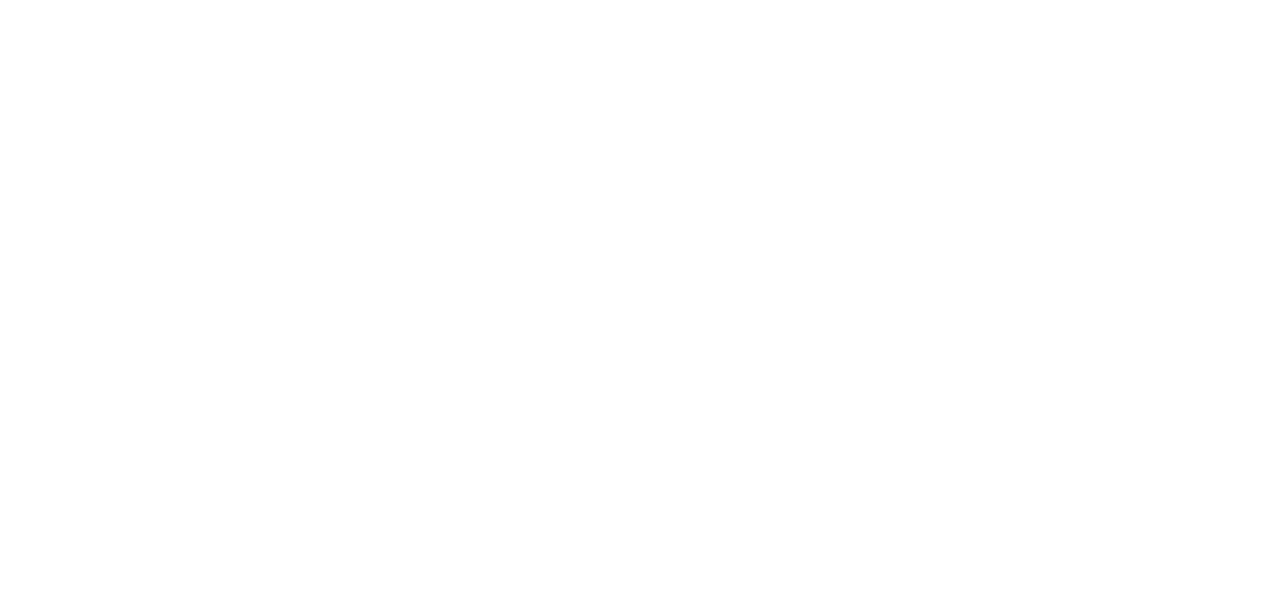
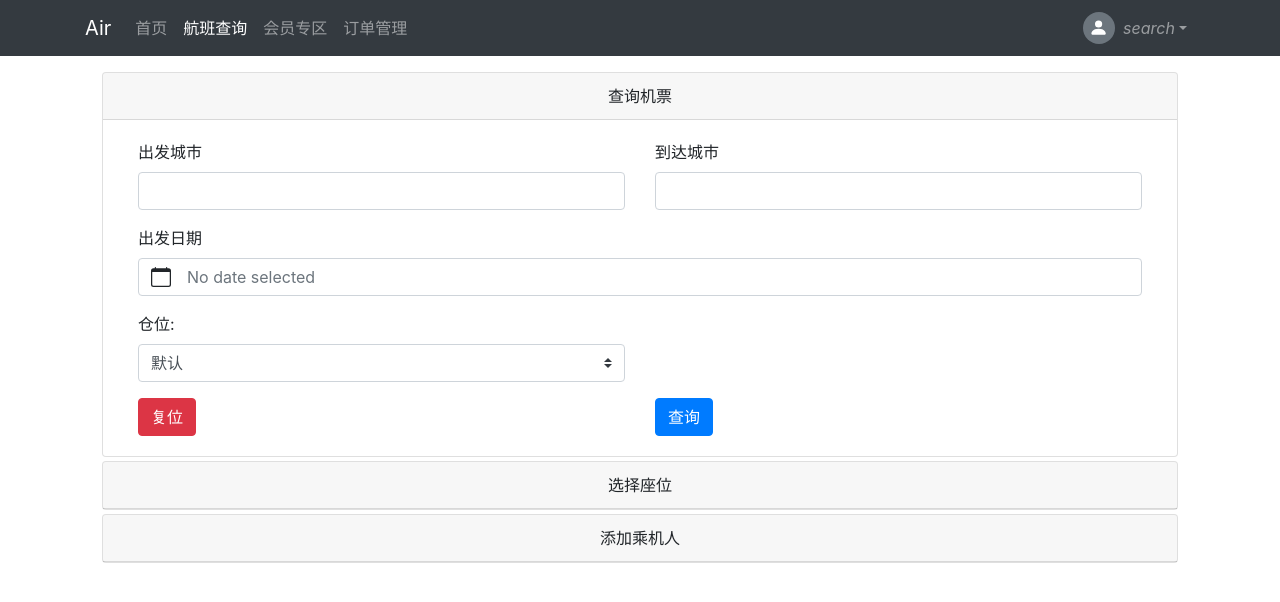
Before and after one commit to GeniusMiaozz/Big-data-based-Airline-Site, a Vue app in the folder frontend/: page /search in a window 1280 px wide. Shown: the top 602 px of the page. Built offline with nearby package versions, Linux system fonts and the light colour scheme; sample sign-in values are in the browser's storage.

Commit message:
机票查询框实现

```diff
--- /dev/null
+++ b/frontend/src/components/AirSearchMain.vue
@@ -0,0 +1,159 @@
+<template>
+    <b-container class="small-margin">
+        <div role="tablist">
+            <b-card no-body class="mb-1">
+                <b-card-header header-tag="header" class="p-1" role="tab">
+                    <b-button block v-b-toggle.accordion-1 variant="outline">查询机票</b-button>
+                </b-card-header>
+                <b-collapse id="accordion-1" visible accordion="my-accordion" role="tabpanel">
+                    <b-card-body>
+                        <b-container>
+                            <b-form @submit="onSubmit" @reset="onReset" v-if="show">
+                                <b-row align-h="start">
+                                    <b-col cols="6">
+                                        <b-form-group
+                                                id="input-group-1"
+                                                label="出发城市"
+                                                label-for="input-1"
+                                        >
+                                            <b-form-input
+                                                    id="input-1"
+                                                    v-model="form.city_from"
+                                                    required
+                                                    placeholder=""
+                                            ></b-form-input>
+                                        </b-form-group>
+                                    </b-col>
+                                    <b-col cols="6">
+                                        <b-form-group
+                                                id="input-group-2"
+                                                label="到达城市"
+                                                label-for="input-2"
+                                        >
+                                            <b-form-input
+                                                    id="input-2"
+                                                    v-model="form.city_to"
+                                                    required
+                                                    placeholder=""
+                                            ></b-form-input>
+                                        </b-form-group>
+                                    </b-col>
+                                </b-row>
+                                <b-row align-h="start">
+                                    <b-col>
+                                        <b-form-group
+                                                id="input-group-3"
+                                                label="出发日期"
+                                                label-for="input-3">
+                                            <b-form-datepicker v-model="form.date_start"
+                                                               class="mb-2"
+                                                               required
+                                            >
+
+                                            </b-form-datepicker>
+                                        </b-form-group>
+                                    </b-col>
+                                </b-row>
+
+                                <b-row align-h="start">
+                                    <b-col cols="6">
+                                        <b-form-group id="input-group-4" label="仓位:" label-for="input-4">
+                                            <b-form-select
+                                                    id="input-4"
+                                                    v-model="form.Position"
+                                                    :options="Position"
+                                                    required
+                                            ></b-form-select>
+                                        </b-form-group>
+                                    </b-col>
+                                </b-row>
+                                <b-row align-h="end">
+                                    <b-col cols="6">
+                                        <b-button type="reset" variant="danger">复位</b-button>
+                                    </b-col>
+                                    <b-col cols="6">
+                                        <b-button type="submit" variant="primary">查询</b-button>
+                                    </b-col>
+                                </b-row>
+                            </b-form>
+                        </b-container>
+                    </b-card-body>
+                </b-collapse>
+            </b-card>
+
+            <b-card no-body class="mb-1">
+                <b-card-header header-tag="header" class="p-1" role="tab">
+                    <b-button block v-b-toggle.accordion-2 variant="outline">选择座位</b-button>
+                </b-card-header>
+                <b-collapse id="accordion-2" accordion="my-accordion" role="tabpanel">
+                    <b-card-body>
+                        <!--                        这里放入相应的div-->
+                    </b-card-body>
+                </b-collapse>
+            </b-card>
+
+            <b-card no-body class="mb-1">
+                <b-card-header header-tag="header" class="p-1" role="tab">
+                    <b-button block v-b-toggle.accordion-3 variant="outline">添加乘机人</b-button>
+                </b-card-header>
+                <b-collapse id="accordion-3" accordion="my-accordion" role="tabpanel">
+                    <b-card-body>
+                        <!--                        这里放入相应的div-->
+                    </b-card-body>
+                </b-collapse>
+            </b-card>
+
+        </div>
+    </b-container>
+</template>
+
+<script>
+    export default {
+        name: "AirSearchMain",
+        data() {
+            return {
+
+                form: {
+                    city_from: '',
+                    city_to: '',
+                    name: '',
+                    date_start: '',
+                    Position: null,
+                },
+                Position: [
+                    {text: '默认', value: null},
+                    '经济舱', '头等舱', '商务舱'
+                ],
+                show: true
+            }
+        },
+        methods: {
+            onSubmit(evt) {
+                evt.preventDefault()
+                alert(JSON.stringify(this.form))
+            },
+            onReset(evt) {
+                evt.preventDefault()
+                // Reset our form values
+                this.form.city_from = ''
+                this.form.city_to = ''
+                this.form.name = ''
+                this.form.date_start = ''
+                this.form.Position = null
+                // Trick to reset/clear native browser form validation state
+                this.show = false
+                this.$nextTick(() => {
+                    this.show = true
+                })
+            }
+        }
+    }
+</script>
+
+<style scoped>
+    .small-margin {
+        padding: 0 2em;
+        margin-top: 1em;
+    }
+
+</style>
--- a/frontend/src/components/Header.vue
+++ b/frontend/src/components/Header.vue
@@ -2,16 +2,20 @@
     <div>
         <b-navbar toggleable="lg" type="dark" variant="dark">
             <b-container>
-                <b-navbar-brand href="#">Air</b-navbar-brand>
+                <b-navbar-brand href="#" to="/home">Air</b-navbar-brand>
 
                 <b-navbar-toggle target="nav-collapse"></b-navbar-toggle>
 
                 <b-collapse id="nav-collapse" is-nav>
                     <b-navbar-nav>
-                        <b-nav-item href="#" active>首页</b-nav-item>
-                        <b-nav-item href="#">航班查询</b-nav-item>
-                        <b-nav-item href="#">会员专区</b-nav-item>
-                        <b-nav-item href="#">订单管理</b-nav-item>
+                        <b-nav-item v-if="index===1" active to="/home">首页</b-nav-item>
+                        <b-nav-item v-else to="/home">首页</b-nav-item>
+                        <b-nav-item v-if="index===2" active to="/search">航班查询</b-nav-item>
+                        <b-nav-item v-else to="/search">航班查询</b-nav-item>
+                        <b-nav-item v-if="index===3" active href="#">会员专区</b-nav-item>
+                        <b-nav-item v-else href="#">会员专区</b-nav-item>
+                        <b-nav-item v-if="index===4" active href="#">订单管理</b-nav-item>
+                        <b-nav-item v-else href="#">订单管理</b-nav-item>
                     </b-navbar-nav>
 
                     <!-- Right aligned nav items -->
@@ -35,11 +39,12 @@
 <script>
     export default {
         name: "Header",
-        data() {
-            return {
-                username: 'username'
-            }
-        },
+        // data() {
+        //     return {
+        //         username: 'username'
+        //     }
+        // },
+        props: ['index','username'],
         methods: {
             logout() {
                 window.sessionStorage.removeItem('token')
--- a/frontend/src/components/Booking.vue
+++ b/frontend/src/components/HomeMain.vue
@@ -53,7 +53,7 @@
                             </b-row>
                             <b-row align-h="center">
                                 <b-col>
-                                    {{item.data_x}}
+                                    {{item.date_x}}
                                 </b-col>
                             </b-row>
                         </b-container>
@@ -136,7 +136,7 @@
 
 <script>
     export default {
-        name: "Booking",
+        name: "HomeMain",
         data() {
             return {
                 slide: 0,
@@ -154,9 +154,9 @@
             },
 
             loadCheepFlights() {
-                var obj = this;
-                var url1 = "json\\cheapFlights.json"
-                var url2 = "json\\slidelist.json"
+                const obj = this;
+                const url1 = "json\\cheapFlights.json";
+                const url2 = "json\\slidelist.json";
                 this.$axios.get(url1).then(
                     function (res) {
                         obj.cheapFlights = res.data;
--- a/frontend/src/router/index.js
+++ b/frontend/src/router/index.js
@@ -4,6 +4,7 @@ import Login from "../views/Login";
 import First from "../views/First";
 import Home from "../views/Home";
 import Register from "../views/Register";
+import AirSearch from "../views/AirSearch";
 
 Vue.use(VueRouter)
 
@@ -31,6 +32,11 @@ const routes = [
         path: '/first',
         name: 'first',
         component: First
+    },
+    {
+        path: '/search',
+        name: 'search',
+        component: AirSearch
     }
 ]
 
@@ -44,7 +50,7 @@ router.beforeEach((to, from, next) => {
     // to 将要访问的路径
     // from 从哪个路径跳转而来
     // next 是一个函数表示放行
-    if (to.path === '/login' || to.path ==='/register') return next();
+    if (to.path === '/login' || to.path === '/register') return next();
     // 获取token
     const tokenStr = window.sessionStorage.getItem('token')
     if (!tokenStr) return next('/login');
--- /dev/null
+++ b/frontend/src/views/AirSearch.vue
@@ -0,0 +1,26 @@
+<template>
+    <div>
+        <Header :index="index" :username="username"/>
+        <AirSearchMain/>
+    </div>
+</template>
+
+<script>
+    import Header from "../components/Header";
+    import AirSearchMain from "../components/AirSearchMain";
+
+    export default {
+        name: "AirSearch",
+        components: {Header, AirSearchMain},
+        data() {
+            return {
+                index: 2,
+                username: 'search'
+            }
+        }
+    }
+</script>
+
+<style scoped>
+
+</style>
--- a/frontend/src/views/Home.vue
+++ b/frontend/src/views/Home.vue
@@ -1,16 +1,22 @@
 <template>
     <div>
-        <Header/>
-        <Booking/>
+        <Header :index="index" :username="username" />
+        <HomeMain/>
     </div>
 </template>
 
 <script>
     import Header from "../components/Header";
-    import Booking from "../components/Booking";
+    import HomeMain from "../components/HomeMain";
 
     export default {
         name: "Home",
-        components: {Booking, Header},
+        components: {HomeMain, Header},
+        data(){
+            return{
+                index:1,
+                username:'username'
+            }
+        }
     }
 </script>
```
Also changed, not shown: frontend/public/json/cheapFlights.json (+6 -6 lines).
